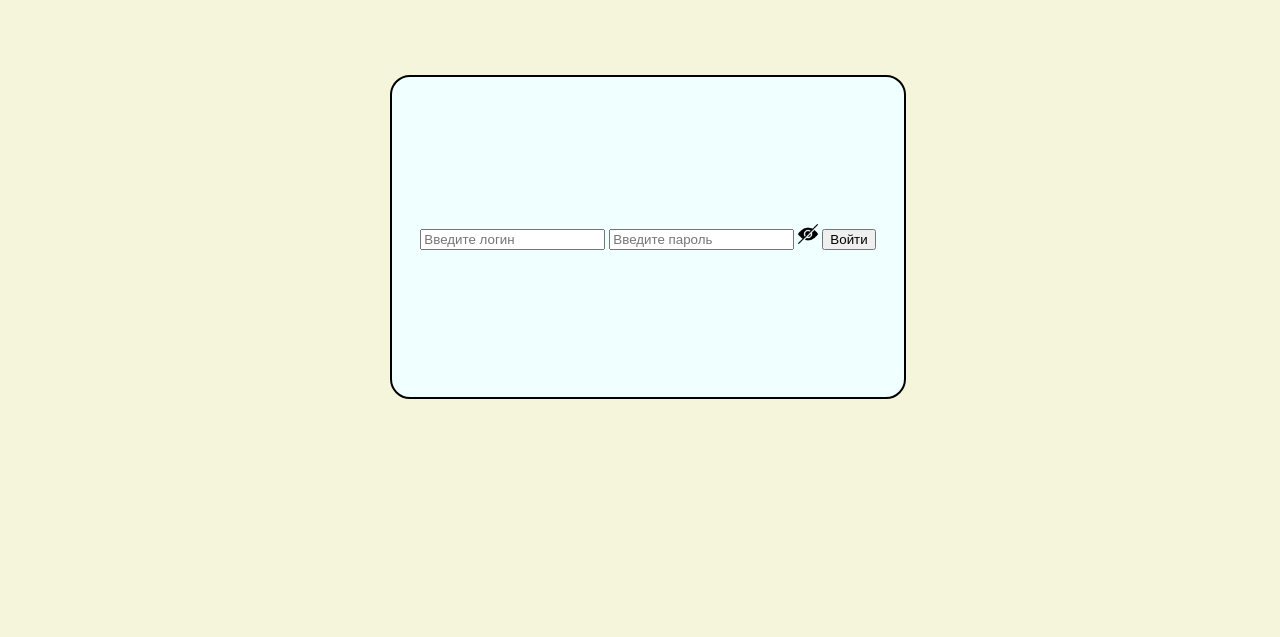
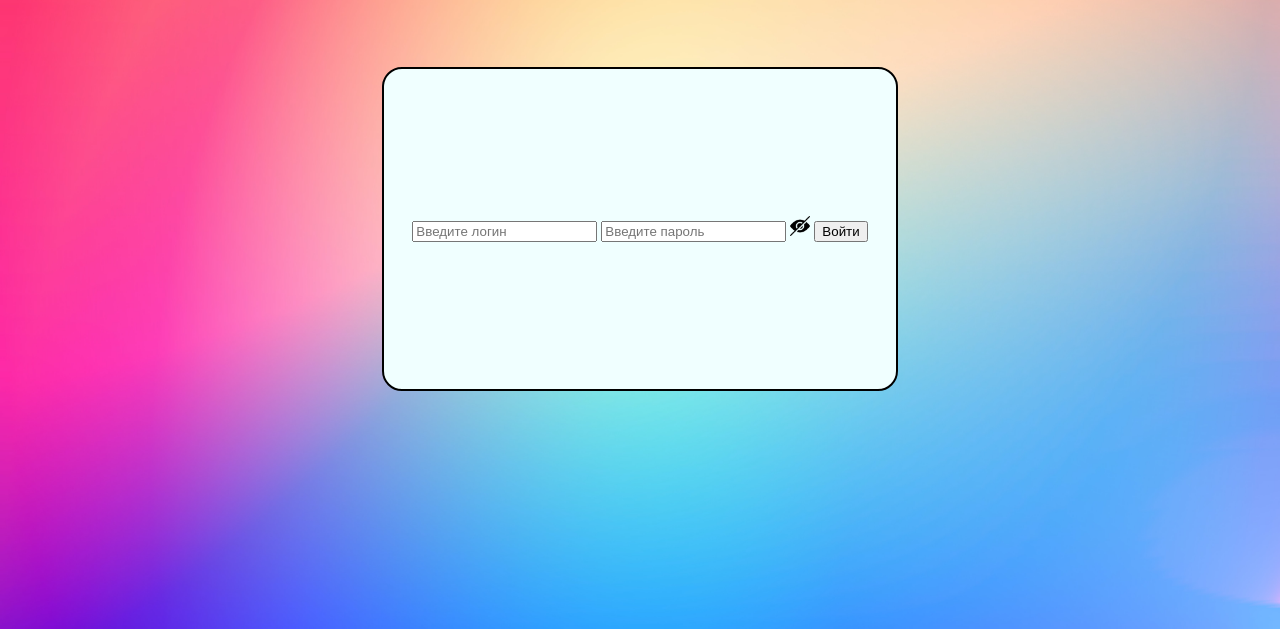
Before and after one commit to Belousk/Informatic_project_1, a plain HTML site: page index.html in a window 1280 px wide. Shown: the part 171-808 px from the top of the page. Drawn offline with Linux system fonts and the light colour scheme.

Commit message:
change background

```diff
--- a/styles/login-style.css
+++ b/styles/login-style.css
@@ -1,3 +1,11 @@
+body{
+    width: 100%;
+    margin: 0;
+    background-image: url("../images/background.jpg");
+    background-attachment: fixed;
+    background-repeat: no-repeat;
+    background-size: 100% 100%;
+}
 #label_password>img{
     width: 20px;
 }
@@ -15,7 +23,6 @@ body{
     height: 100%;
     width: 100%;
     overflow: hidden;
-    background-color: beige;
 }
 
 #floating-header{
```
Also changed, not shown: index.html (+1 -1 lines).
